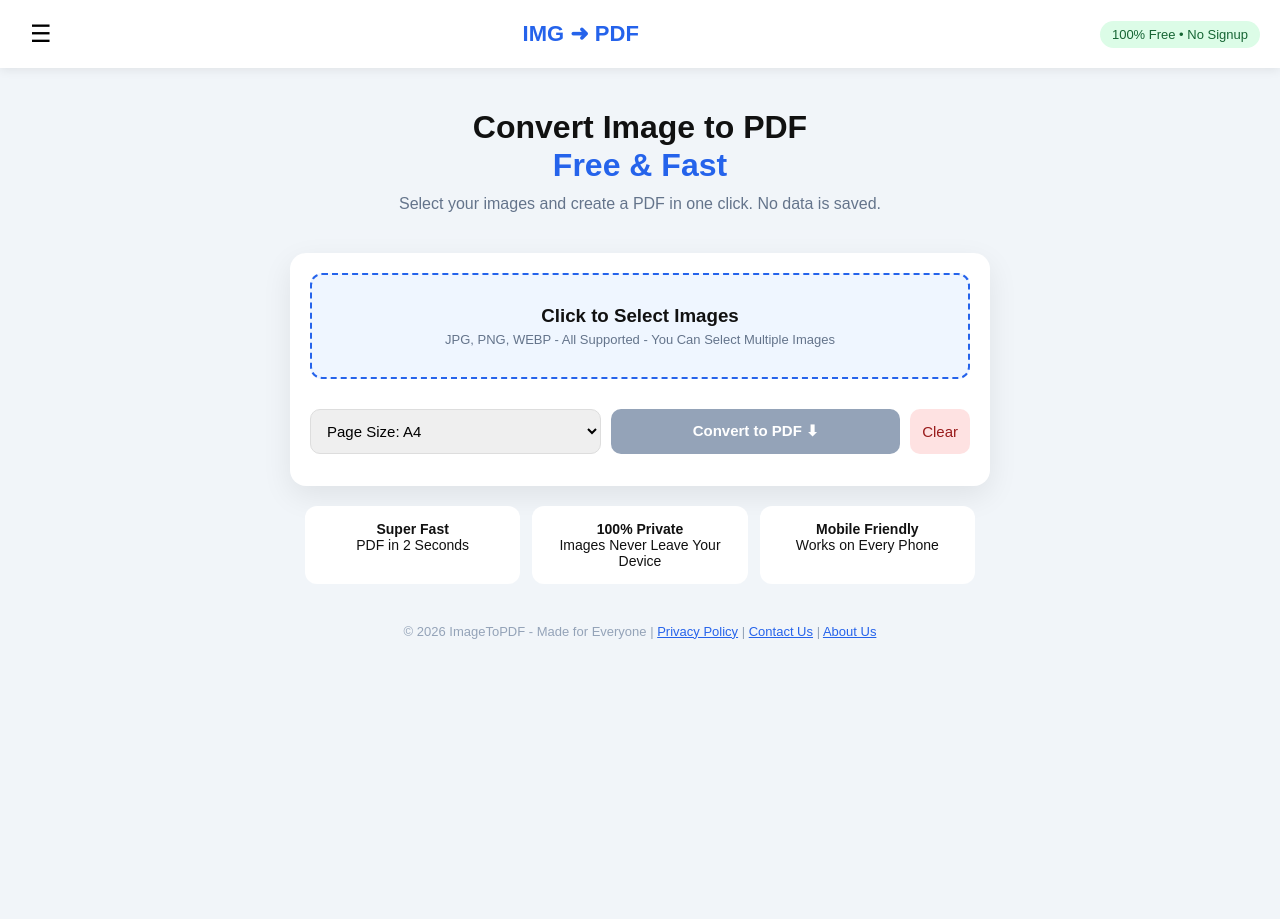
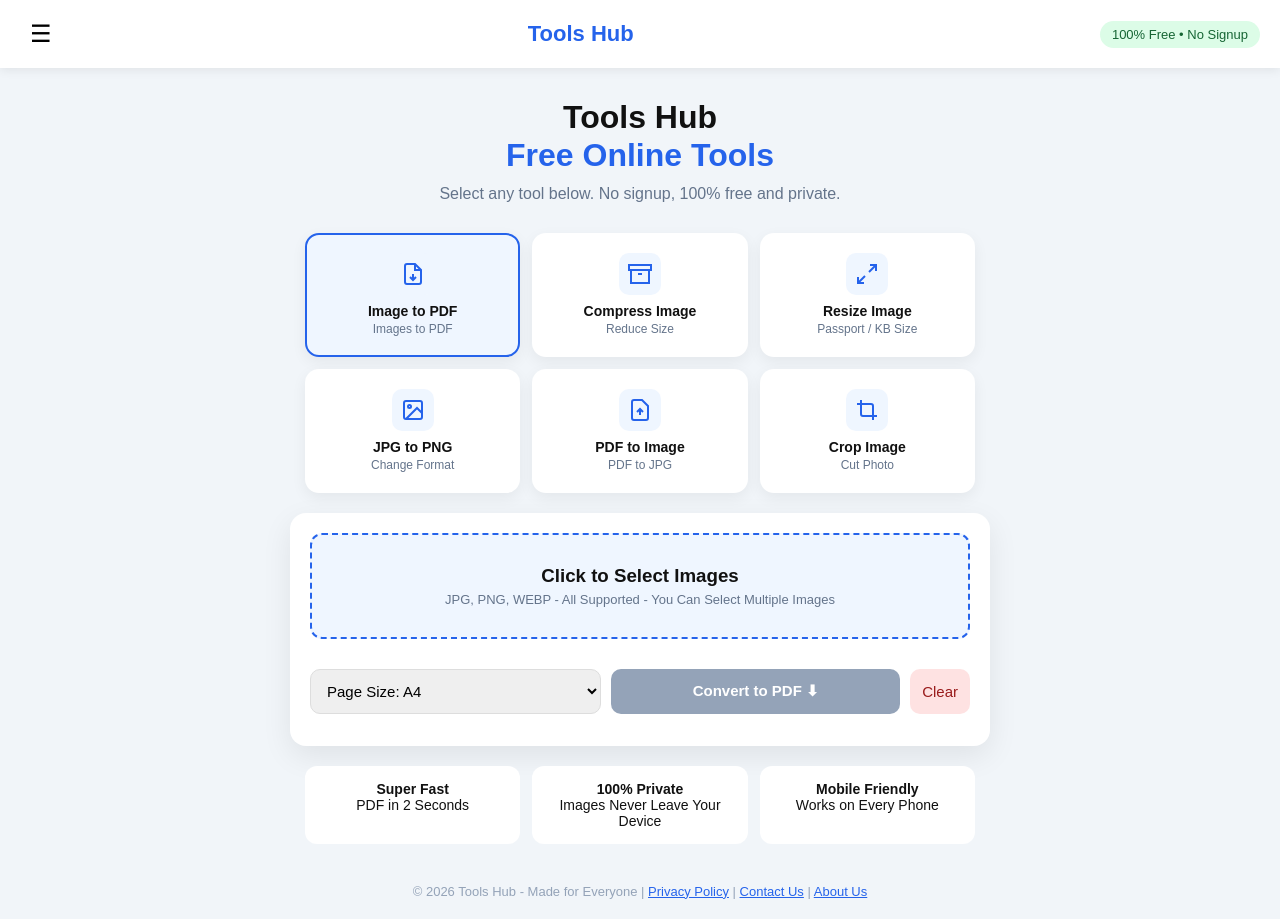
Before and after one commit to janhizbullah98-art/Image-To-PDF, a plain HTML site: page index.html in a window 1280 px wide. Before the commit the page ends 800 px from the top, so only its background shows below. Drawn offline with nearby package versions, Linux system fonts and the light colour scheme.

Commit message:
Update index.html

```diff
--- a/index.html
+++ b/index.html
@@ -3,8 +3,8 @@
 <head><meta name="google-site-verification" content="RnW2_hbGme5Upfbece_x3Pd1EnJy-ekb_wkh2XmJFyE" />
 <meta charset="UTF-8">
 <meta name="viewport" content="width=device-width, initial-scale=1.0">
-<title>Image to PDF - Free Online Converter</title>
-<meta name="description" content="Convert your images to PDF free. No signup, 100% free and fast.">
+<title>Tools Hub - Free Online Image Tools</title>
+<meta name="description" content="Tools Hub - Free online tools - Convert Image to PDF, Compress Image, Resize Image, JPG to PNG, PDF to Image, Crop Image. 100% free.">
 <style>
 *{margin:0;padding:0;box-sizing:border-box;font-family:Arial,sans-serif}
 body{background:#f1f5f9;color:#111}
@@ -12,10 +12,18 @@ header{background:#fff;padding:15px 20px;display:flex;justify-content:space-betw
 header b{font-size:22px;color:#2563eb}
 header span{font-size:13px;background:#dcfce7;color:#166534;padding:6px 12px;border-radius:20px}
 .menu-btn{font-size:24px;cursor:pointer;background:none;border:none;padding:5px 10px}
-.hero{text-align:center;padding:40px 15px 20px}
+.hero{text-align:center;padding:30px 15px 10px}
 .hero h1{font-size:32px;line-height:1.2}
 .hero h1 span{color:#2563eb}
 .hero p{color:#64748b;margin-top:10px}
+.tools-grid{max-width:700px;margin:20px auto;display:grid;grid-template-columns:1fr 1fr 1fr;gap:12px;padding:0 15px}
+.tool-card{background:#fff;border-radius:14px;padding:18px 10px;text-align:center;text-decoration:none;color:#111;box-shadow:0 5px 15px rgba(0,0,0,.06);border:2px solid transparent;transition:.2s}
+.tool-card:hover{border-color:#2563eb;transform:translateY(-2px)}
+.tool-card.active{border-color:#2563eb;background:#eff6ff}
+.tool-card .icon{width:42px;height:42px;margin:0 auto 8px;background:#eff6ff;border-radius:10px;display:flex;align-items:center;justify-content:center}
+.tool-card .icon svg{width:24px;height:24px;stroke:#2563eb}
+.tool-card b{font-size:14px;display:block}
+.tool-card span{font-size:12px;color:#64748b}
 .box{max-width:700px;margin:20px auto;background:#fff;border-radius:16px;padding:20px;box-shadow:0 10px 30px rgba(0,0,0,.08)}
 .upload{border:2px dashed #2563eb;border-radius:12px;padding:30px;text-align:center;cursor:pointer;background:#eff6ff}
 .upload h3{margin-bottom:5px}
@@ -32,8 +40,7 @@ select{flex:1}
 .features{max-width:700px;margin:20px auto;display:grid;grid-template-columns:1fr 1fr 1fr;gap:12px;padding:0 15px}
 .features div{background:#fff;padding:15px;border-radius:12px;text-align:center;font-size:14px}
 footer{text-align:center;padding:20px;color:#94a3b8;font-size:13px}
-@media(max-width:600px){.features{grid-template-columns:1fr}.hero h1{font-size:26px}}
-/* Side Menu - Professional */
+@media(max-width:600px){.tools-grid{grid-template-columns:1fr 1fr}.features{grid-template-columns:1fr}.hero h1{font-size:26px}}
 .sidenav{height:100%;width:0;position:fixed;z-index:999;top:0;left:0;background:#fff;overflow-x:hidden;transition:0.3s;padding-top:60px;box-shadow:5px 0 20px rgba(0,0,0,.2)}
 .sidenav a{padding:14px 20px;text-decoration:none;font-size:16px;color:#1e293b;display:flex;align-items:center;gap:12px;border-bottom:1px solid #f1f5f9;font-weight:500}
 .sidenav a:hover{background:#eff6ff;color:#2563eb}
@@ -48,7 +55,7 @@ footer{text-align:center;padding:20px;color:#94a3b8;font-size:13px}
 <div id="overlay" class="overlay" onclick="closeNav()"></div>
 <div id="mySidenav" class="sidenav">
 <span class="closebtn" onclick="closeNav()">×</span>
-<div class="menu-logo">IMG ➜ PDF</div>
+<div class="menu-logo">Tools Hub</div>
 <a href="index.html"><svg viewBox="0 0 24 24" fill="none" stroke="currentColor" stroke-width="2"><path d="M3 9l9-7 9 7v11a2 2 0 0 1-2 2H5a2 2 0 0 1-2-2z"/><path d="M9 22V12h6v10"/></svg> Home</a>
 <a href="privacy-policy.html"><svg viewBox="0 0 24 24" fill="none" stroke="currentColor" stroke-width="2"><rect x="3" y="11" width="18" height="11" rx="2"/><path d="M7 11V7a5 5 0 0 1 10 0v4"/></svg> Privacy Policy</a>
 <a href="contact.html"><svg viewBox="0 0 24 24" fill="none" stroke="currentColor" stroke-width="2"><path d="M4 4h16c1.1 0 2 .9 2 2v12c0 1.1-.9 2-2 2H4c-1.1 0-2-.9-2-2V6c0-1.1.9-2 2-2z"/><path d="M22 6l-10 7L2 6"/></svg> Contact Us</a>
@@ -57,16 +64,44 @@ footer{text-align:center;padding:20px;color:#94a3b8;font-size:13px}
 
 <header>
 <button class="menu-btn" onclick="openNav()">☰</button>
-<b>IMG ➜ PDF</b>
+<b>Tools Hub</b>
 <span>100% Free • No Signup</span>
 </header>
 
 <div class="hero">
-<h1>Convert Image to PDF<br><span>Free & Fast</span></h1>
-<p>Select your images and create a PDF in one click. No data is saved.</p>
+<h1>Tools Hub<br><span>Free Online Tools</span></h1>
+<p>Select any tool below. No signup, 100% free and private.</p>
 </div>
 
-<div class="box">
+<!-- 6 TOOLS BUTTONS -->
+<div class="tools-grid">
+<a href="#tool-box" class="tool-card active">
+<div class="icon"><svg viewBox="0 0 24 24" fill="none" stroke-width="2"><path d="M14 2H6a2 2 0 0 0-2 2v16a2 2 0 0 0 2 2h12a2 2 0 0 0 2-2V8z"/><path d="M14 2v6h6"/><path d="M12 18v-6"/><path d="M9 15l3 3 3-3"/></svg></div>
+<b>Image to PDF</b><span>Images to PDF</span></a>
+
+<a href="compress.html" class="tool-card">
+<div class="icon"><svg viewBox="0 0 24 24" fill="none" stroke-width="2"><path d="M21 8v13H3V8"/><path d="M1 3h22v5H1z"/><path d="M10 12h4"/></svg></div>
+<b>Compress Image</b><span>Reduce Size</span></a>
+
+<a href="resize.html" class="tool-card">
+<div class="icon"><svg viewBox="0 0 24 24" fill="none" stroke-width="2"><path d="M15 3h6v6"/><path d="M9 21H3v-6"/><path d="M21 3l-7 7"/><path d="M3 21l7-7"/></svg></div>
+<b>Resize Image</b><span>Passport / KB Size</span></a>
+
+<a href="jpg-to-png.html" class="tool-card">
+<div class="icon"><svg viewBox="0 0 24 24" fill="none" stroke-width="2"><rect x="3" y="3" width="18" height="18" rx="2"/><circle cx="8.5" cy="8.5" r="1.5"/><path d="M21 15l-5-5L5 21"/></svg></div>
+<b>JPG to PNG</b><span>Change Format</span></a>
+
+<a href="pdf-to-image.html" class="tool-card">
+<div class="icon"><svg viewBox="0 0 24 24" fill="none" stroke-width="2"><path d="M14 2H6a2 2 0 0 0-2 2v16a2 2 0 0 0 2 2h12a2 2 0 0 0 2-2V8z"/><path d="M12 11v6"/><path d="M9 14l3-3 3 3"/></svg></div>
+<b>PDF to Image</b><span>PDF to JPG</span></a>
+
+<a href="crop.html" class="tool-card">
+<div class="icon"><svg viewBox="0 0 24 24" fill="none" stroke-width="2"><path d="M6 2v14a2 2 0 0 0 2 2h14"/><path d="M18 22V8a2 2 0 0 0-2-2H2"/></svg></div>
+<b>Crop Image</b><span>Cut Photo</span></a>
+</div>
+
+<!-- IMAGE TO PDF TOOL -->
+<div class="box" id="tool-box">
 <div class="upload" onclick="document.getElementById('fileInput').click()">
 <h3>Click to Select Images</h3>
 <p>JPG, PNG, WEBP - All Supported - You Can Select Multiple Images</p>
@@ -90,7 +125,7 @@ footer{text-align:center;padding:20px;color:#94a3b8;font-size:13px}
 <div><b>Mobile Friendly</b><br>Works on Every Phone</div>
 </div>
 
-<footer>© 2026 ImageToPDF - Made for Everyone | <a href="privacy-policy.html" style="color:#2563eb">Privacy Policy</a> | <a href="contact.html" style="color:#2563eb">Contact Us</a> | <a href="about.html" style="color:#2563eb">About Us</a></footer>
+<footer>© 2026 Tools Hub - Made for Everyone | <a href="privacy-policy.html" style="color:#2563eb">Privacy Policy</a> | <a href="contact.html" style="color:#2563eb">Contact Us</a> | <a href="about.html" style="color:#2563eb">About Us</a></footer>
 
 <script>
 function openNav(){document.getElementById("mySidenav").style.width="260px";document.getElementById("overlay").style.display="block";}
@@ -155,6 +190,5 @@ convertBtn.onclick = async () => {
   const app = initializeApp(firebaseConfig);
   const analytics = getAnalytics(app);
 </script>
-
 </body>
   </html>
```
